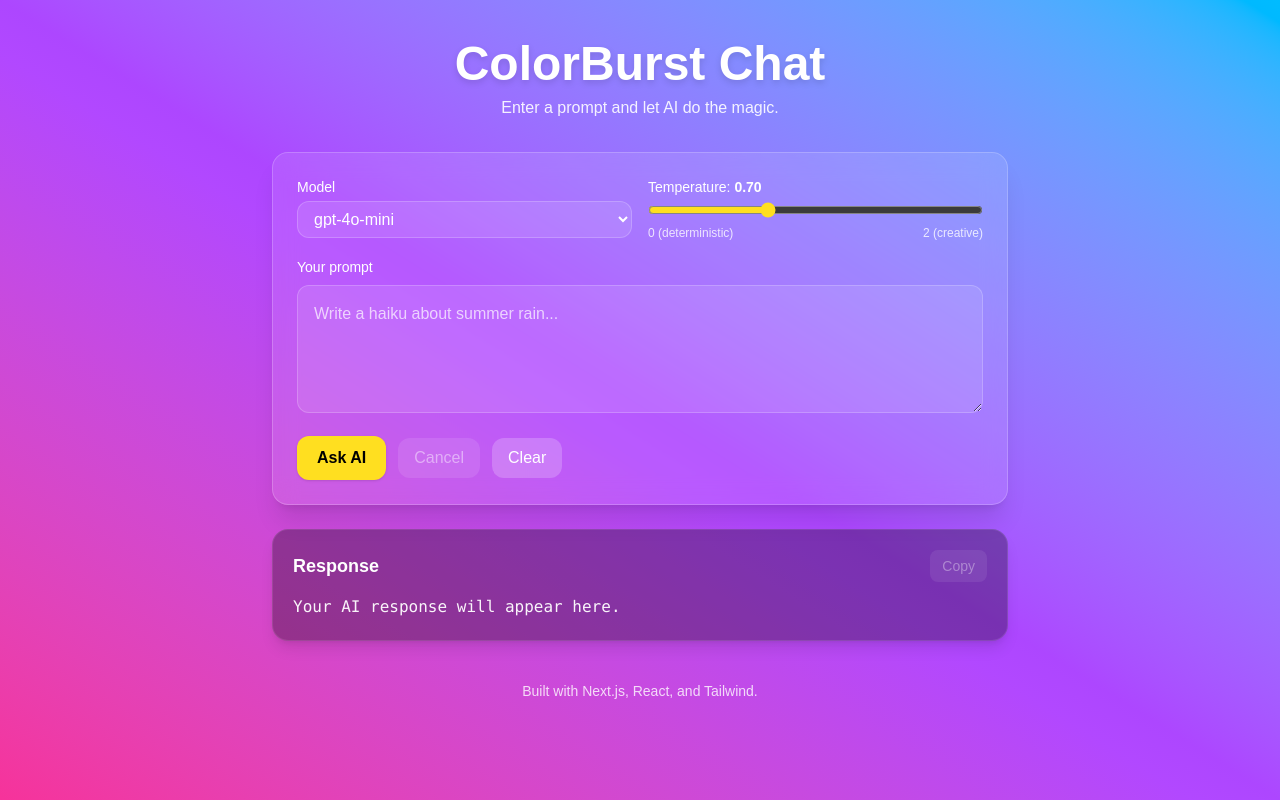
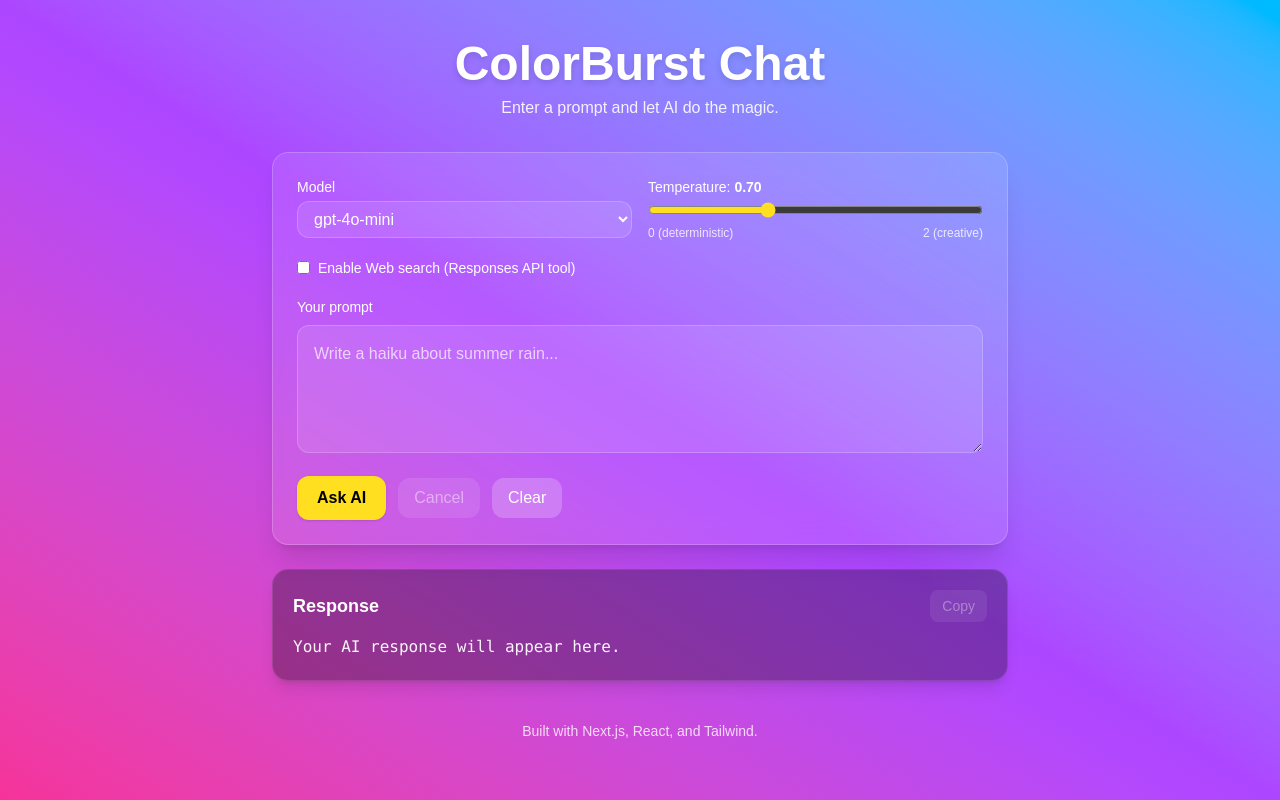
Before and after one commit to Jake-Oz/chatgpt-app, a Next.js app: page / in a window 1280 px wide. Built offline with nearby package versions, Linux system fonts and the light colour scheme.

Commit message:
feat(tools): add optional web_search tool (Responses API) with UI toggle and server allowlist

```diff
--- a/app/api/chat/stream/route.js
+++ b/app/api/chat/stream/route.js
@@ -41,7 +41,7 @@ export async function POST(request) {
     // The "browser" and "code_interpreter" tools are available via the Responses/Assistants APIs, not chat.completions.
     // To use those tools, migrate this route to the Responses API.
     // Map requested tool strings to Responses API tool objects
-    const allowedTools = new Set(["code_interpreter", "file_search"]);
+  const allowedTools = new Set(["code_interpreter", "file_search", "web_search"]);
     const tools = Array.isArray(requestedTools)
       ? requestedTools
           .filter((t) => typeof t === "string" && allowedTools.has(t))
--- a/app/page.js
+++ b/app/page.js
@@ -14,6 +14,7 @@ export default function Home() {
   const [serverTemp, setServerTemp] = useState(null);
   const [usage, setUsage] = useState(null);
   const abortRef = useRef(null);
+  const [webSearch, setWebSearch] = useState(false);
 
   // Load persisted state
   useEffect(() => {
@@ -55,7 +56,13 @@ export default function Home() {
       const res = await fetch("/api/chat/stream", {
         method: "POST",
         headers: { "Content-Type": "application/json" },
-        body: JSON.stringify({ prompt, model, temperature }),
+        body: JSON.stringify({
+          prompt,
+          model,
+          temperature,
+          tools: [webSearch ? "web_search" : null].filter(Boolean),
+          tool_choice: webSearch ? "auto" : "none",
+        }),
         signal: controller.signal,
       });
 
@@ -80,8 +87,10 @@ export default function Home() {
       // Read model/temp from headers for immediate display
       const headerModel = res.headers.get("X-Model");
       const headerTemp = res.headers.get("X-Temperature");
-      if (headerModel) setServerModel(headerModel);
+  if (headerModel) setServerModel(headerModel);
       if (headerTemp) setServerTemp(parseFloat(headerTemp));
+  const headerTools = res.headers.get("X-Tools");
+  // Optional: could set a dedicated state to show tools; for now we keep it simple.
 
       const reader = res.body.getReader();
       const decoder = new TextDecoder();
@@ -145,7 +154,7 @@ export default function Home() {
             }
           }}
         >
-          {/* Model and temperature controls */}
+          {/* Model, temperature and tools */}
           <div className="grid grid-cols-1 sm:grid-cols-2 gap-4 mb-4">
             <div>
               <label className="block text-sm font-medium mb-1" htmlFor="model">
@@ -210,6 +219,17 @@ export default function Home() {
                 <span>2 (creative)</span>
               </div>
             </div>
+            <div className="sm:col-span-2">
+              <label className="inline-flex items-center gap-2 text-sm">
+                <input
+                  type="checkbox"
+                  checked={webSearch}
+                  onChange={(e) => setWebSearch(e.target.checked)}
+                  className="accent-yellow-300"
+                />
+                Enable Web search (Responses API tool)
+              </label>
+            </div>
           </div>
 
           <label className="block text-sm font-medium mb-2" htmlFor="prompt">
@@ -261,7 +281,7 @@ export default function Home() {
                 {copied ? "Copied" : "Copy"}
               </button>
             </div>
-            {(serverModel || serverTemp !== null) && (
+      {(serverModel || serverTemp !== null) && (
               <div className="text-xs text-white/80 mb-2">
                 Used model:{" "}
                 <span className="font-semibold">
@@ -271,6 +291,7 @@ export default function Home() {
                 <span className="font-semibold">
                   {serverTemp ?? "(default)"}
                 </span>
+        {webSearch && <span> · Tools: <span className="font-semibold">web_search</span></span>}
                 {usage && (
                   <>
                     {" "}
```
